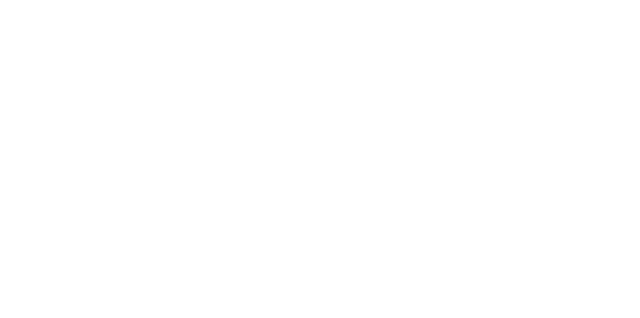
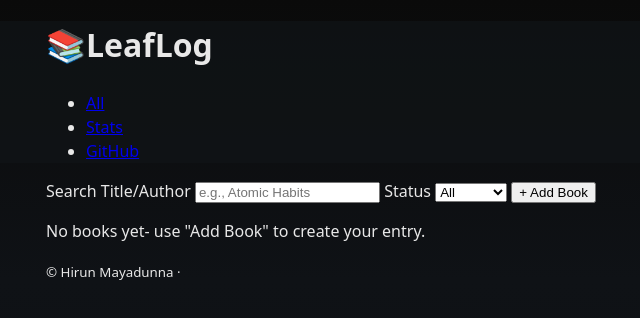
Before and after one commit to hirunmayadunna/leaflog, a plain HTML site: page index.html in a window 1280 px wide. Shown: the whole page, without its empty margins (44-684 px from the left). Drawn offline with Linux system fonts and the light colour scheme.

Commit message:
Enhance index.html with header, navigation, and main content structure; add styles.css for layout and accessibility

```diff
--- a/index.html
+++ b/index.html
@@ -1,13 +1,84 @@
 <!DOCTYPE html>
 <html lang="en">
+
 <head>
     <meta charset="utf-8" />
-        <meta name="viewport" content="width=device=width", initial-scale="1"/>
+    <meta name="viewport" content="width=device-width" , initial-scale="1" />
     <title>LeafLog - Reading Log</title>
-        <meta name="description" content="Track books you want to read, are readind, and have finished.">
+    <meta name="description" content="Track books you want to read, are reading, and have finished.">
     <link rel="stylesheet" href="styles.css" />
 </head>
+
 <body>
+    <!-- Skip to main content for keyboard/screen readers -->
+    <a class="skip-link" href="#main">Skip to main content</a>
+    <header class="site-header" role="banner">
+        <div class="container header_inner">
+            <h1 class="site-title" aria-label="Leaflog Reading Log">
+                <span arial-hidden="true">📚</span>LeafLog
+            </h1>
+            <nav aria-label="header">
+                <ul class="nav">
+                    <li><a href="#/all">All</a></li>
+                    <li><a href="#/stats">Stats</a></li>
+                    <li><a class="muted" href="https://github.com/hirunmayadunna/leaflog" target="_blank"
+                            rel="noopener">GitHub</a></li>
+                </ul>
+            </nav>
+        </div>
+    </header>
+
+    <main id="main" class="site-main" tabindex="-1">
+        <!-- Controls bar -->
+        <section class="controls container" aria-labelledby="controls-heading">
+            <h2 id="controls-heading" class="sr-only">Controls</h2>
+
+            <div class="controls_row">
+                <label class="field">
+                    <span class="field_label">Search Title/Author</span>
+                    <input id="search" type="search" placeholder="e.g., Atomic Habits" />
+                </label>
+
+                <label class="field">
+                    <span class="field_label">Status</span>
+                    <select id="statusFilter" aria-label="Filter by status">
+                        <option value="all">All</option>
+                        <option value="to-read">To-read</option>
+                        <option value="reading">Reading</option>
+                        <option value="done">Done</option>
+                    </select>
+
+                    <button id="addBookBtn" class="btn primary" type="button" aria-haspopup="dialog"
+                        aria-controls="addDialog">+ Add Book</button>
+                </label>
+            </div>
+        </section>
+
+        <!-- Results / Empty state -->
+        <section class="container" aria-labelledby="list-heading">
+            <h2 id="list-heading" class="sr-only">Book List</h2>
+            <div id="bookGrid" class="grid">
+                <!-- Cards will be injected here -->
+            </div>
+            <p id="emptyState" class="empty muted" role="status" aria-live="polite">
+                No books yet- use "Add Book" to create your entry.
+            </p>
+        </section>
+    </main>
+
+    <footer class="site-footer">
+        <div class="container">
+            <small>© Hirun Mayadunna ·</small>
+        </div>
+    </footer>
+
+    <!-- Minimal Keyboard help Target -->
+    <section id="keyboard-help" class="sr-only" aria-label="Keyboard-help">
+        Tab/Shift+Tab move, Enter to activate, Esc to close dialogs.
+    </section>
+
+    <script src="app.js"></script>
 
 </body>
+
 </html>
--- a/styles.css
+++ b/styles.css
@@ -0,0 +1,72 @@
+/* ===== CSS Variables & Base ==== */
+
+:root {
+    --bg: #0a0a0a;
+    --panel: #111418;
+    --text: #e8e8e8;
+    --muted: #b6b6b6;
+    --brand: #3fbf6b;
+    /* “leaf” green */
+    --brand-900: #2b874b;
+    --border: #2a2f36;
+    --focus: #7dd3fc;
+    /* cyan-ish */
+    --radius: 12px;
+    --shadow: 0 6px 20px rgba(0, 0, 0, .25);
+}
+
+* {
+    box-sizing: border-box;
+}
+
+html,
+body {
+    height: 100%;
+}
+
+body {
+    margin: 0px;
+    font-family: ui-sans-serif, system-ui, -apple-system, Segoe UI, Roboto, "Helvetica Neue", Arial, "Noto Sans", "Liberation Sans", sans-serif;
+    color: var(--text);
+    background: linear-gradient(180deg, #0a0a0a, #0f1216 35%, #0b0d10 100%);
+    line-height: 1.5;
+}
+
+/* Accessibility helpers */
+
+.sr-only{
+    position:absolute !important;
+    width: 1px;
+    height: 1px;
+    padding: 0;
+    margin: -1px;
+    overflow: hidden;
+    clip:rect(0,0,0,0);
+    white-space:nowrap;
+    border: 0;
+}
+.skip-link{
+    position: absolute;
+    left: -9999px;
+    top: 0;
+    background: #fff;
+    color: #000;
+    padding: .5rem .75rem;
+    border-radius: 6px;
+}
+.skip-link:focus{
+    left: .5rem;
+    top:.5rem;
+    z-index: 1000;
+}
+
+/* Layout */
+.container{
+    width:min(1100px, 92vw);
+    margin-inline:auto;
+}
+
+.site-header{
+    background: rgba(17,20,24,.7);
+    background-filter: blur(6px) ;
+}
```
Lines whose indentation alone changed are shown as unchanged.
